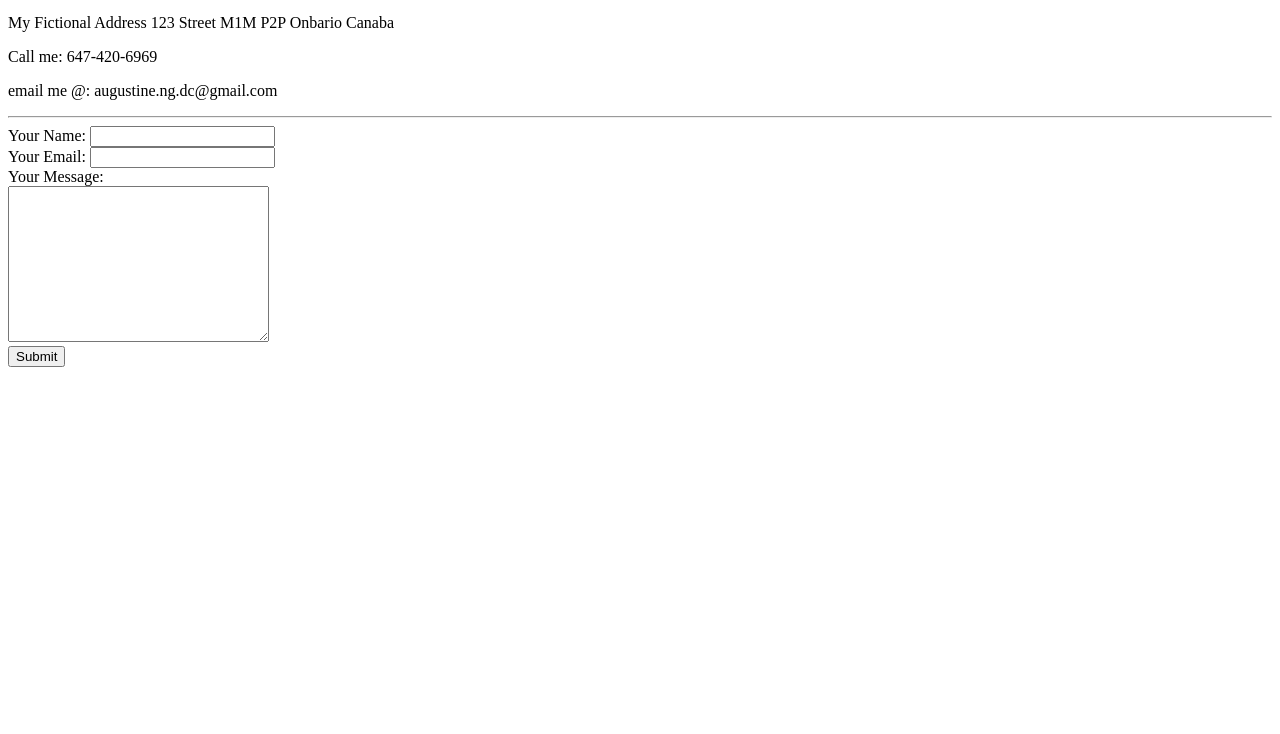
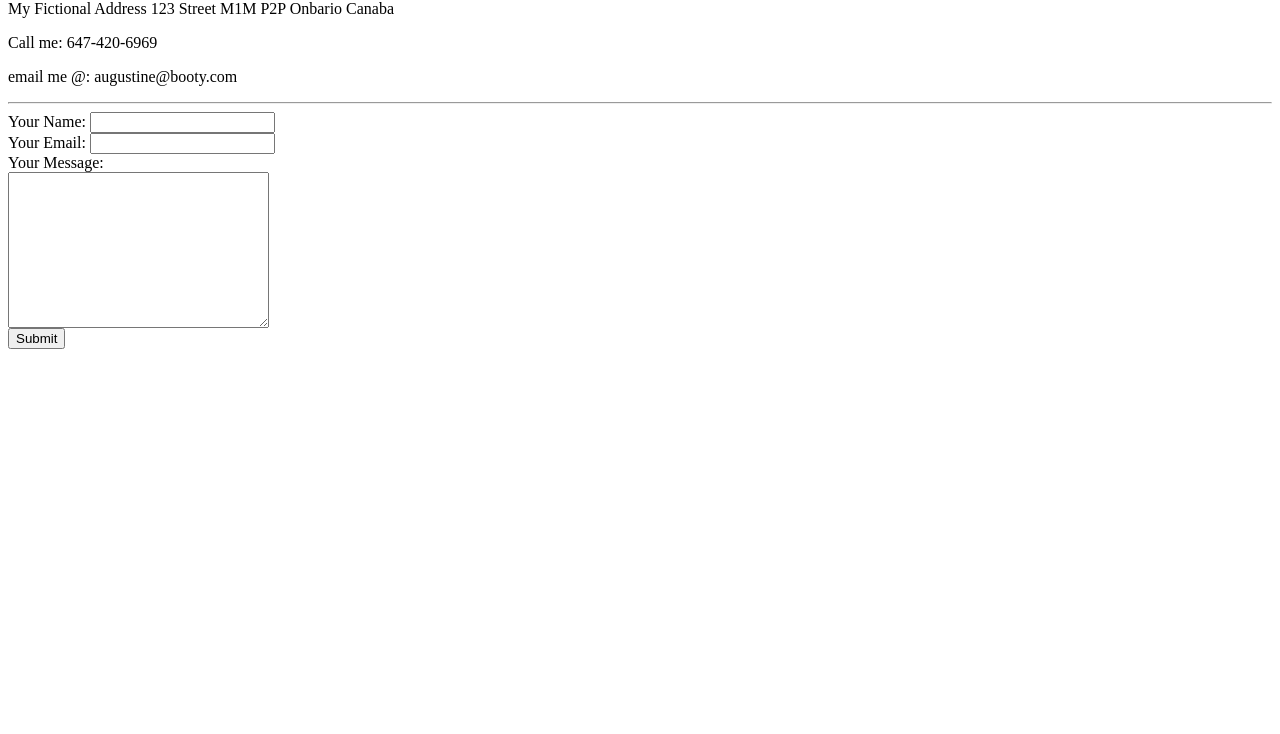
Before and after one commit to ughustine/cv, a plain HTML site: page contact.html in a window 1280 px wide. Shown: the part 66-800 px from the top of the page. Drawn offline with Linux system fonts and the light colour scheme.

Commit message:
Update contact.html

```diff
--- a/contact.html
+++ b/contact.html
@@ -1,4 +1,3 @@
-<!DOCTYPE html>
 <html lang="en" dir="ltr">
 
 <head>
@@ -10,9 +9,9 @@
   <h1>How to reach me?</h1>
   <p>My Fictional Address 123 Street M1M P2P Onbario Canaba</p>
   <p>Call me: 647-420-6969</p>
-  <p>email me @: augustine.ng.dc@gmail.com</p>
+  <p>email me @: augustine@booty.com</p>
   <hr>
-  <form action="mailto:augustine.ng.dc@gmail.com" method="post" enctype="text/plain">
+  <form action="mailto:vansdomo@hotmail.com" method="post" enctype="text/plain">
     <label>Your Name:</label>
     <input type="text" name="yourName" value=""><br>
     <label>Your Email:</label>
```
